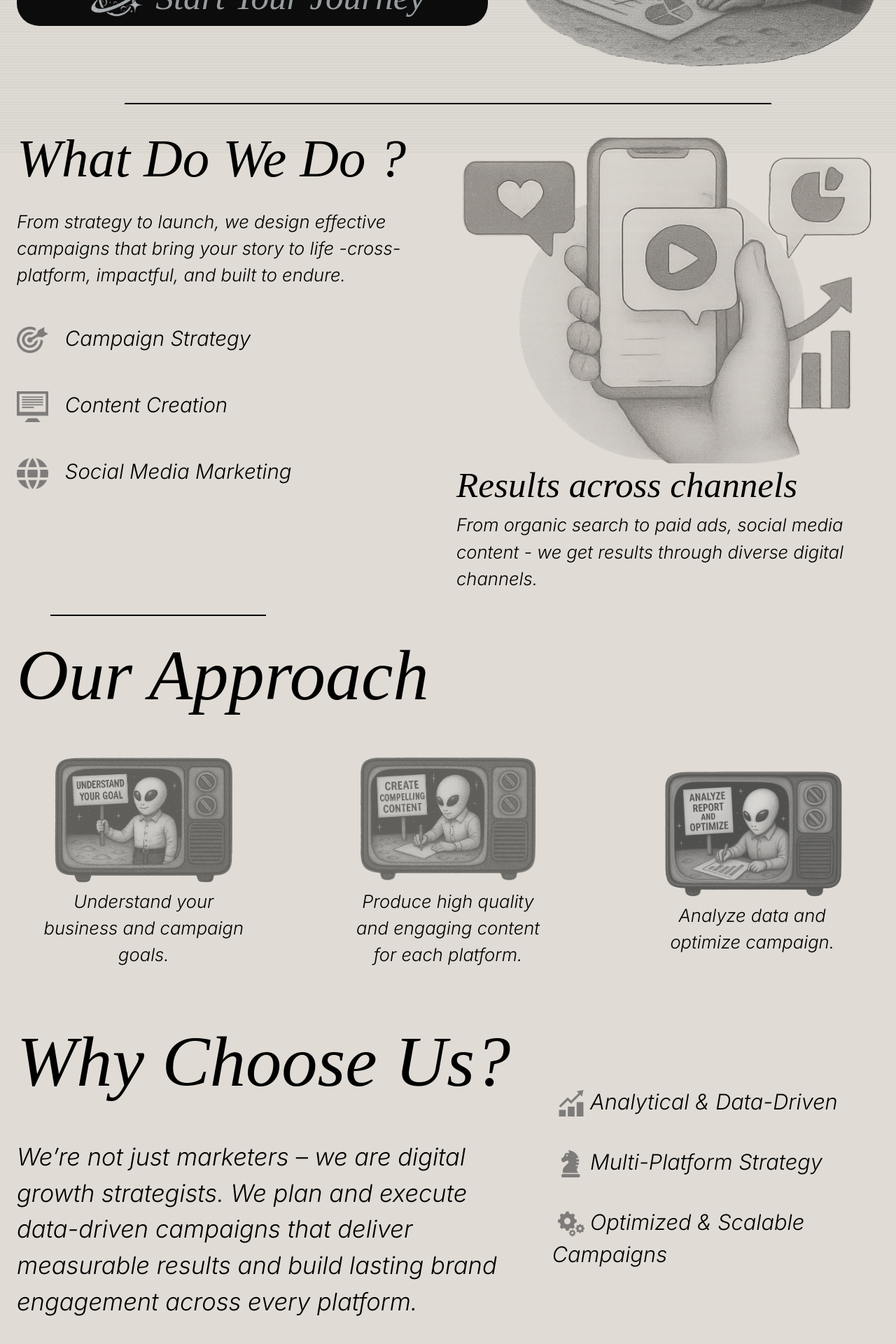
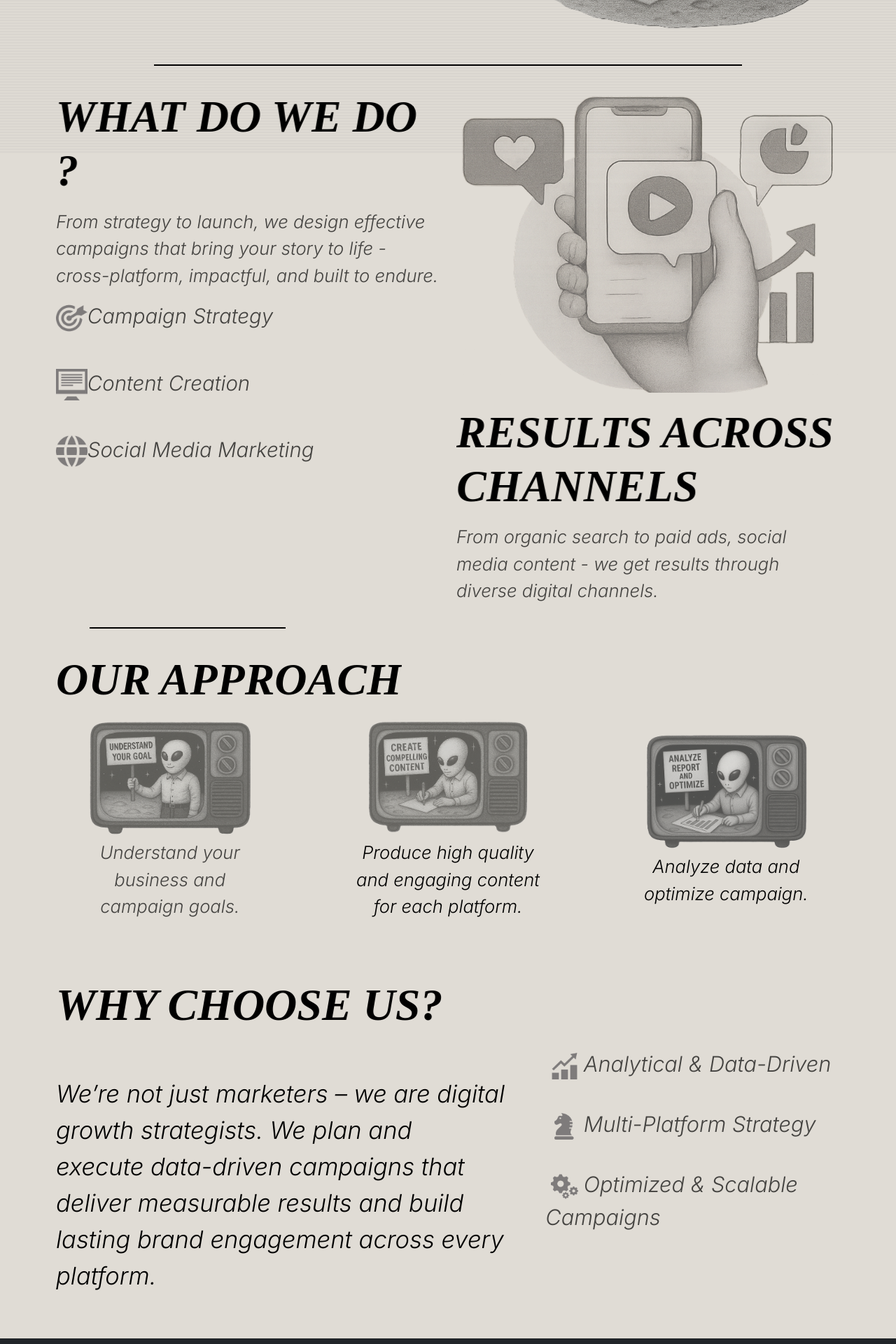
Before and after one commit to Media-Planet/Portfolio, a React (Vite) app in the folder frontend/: page /services/digital-marketing in a window 1280 px wide. Shown: the part 580-2500 px from the top of the page at 70% size. Built offline with nearby package versions, Linux system fonts and the light colour scheme.

Commit message:
changing digital marketing page fonts

```diff
--- a/frontend/src/pages/home/Home.tsx
+++ b/frontend/src/pages/home/Home.tsx
@@ -9,7 +9,6 @@ import rocket from "../../assets/image/rocket.png";
 import { useTranslation } from "react-i18next";
 import { Direction } from "../../util/i18n/Direction";
 
-
 interface Service {
   title: string;
   image: string;
@@ -17,34 +16,35 @@ interface Service {
   route: string;
 }
 function Home() {
-
   const [t, i18n] = useTranslation();
-
 
   const services: Service[] = [
     {
       title: t("Web Design & Development"),
       image: `${servicesOne}`,
       alt: t("Alien working on a laptop"),
-            route:'webdev',
+      route: "webdev",
     },
     {
       title: t("Board Game Design"),
       image: `${servicesTwo}`,
       alt: t("Alien designing a board game"),
-            route:'board-game',
+      route: "board-game",
     },
     {
-            title: t("Digital marketing campaigns and content creation"),
-            image: `${(i18n.language === 'ar') ? servicesThree_AR : servicesThree}`,
+      title: t("Digital marketing & SEO"),
+      image: `${i18n.language === "ar" ? servicesThree_AR : servicesThree}`,
       alt: t("Alien doing marketing"),
-            route:'digital-marketing',
+      route: "digital-marketing",
     },
   ];
 
   return (
     <>
-            <div className={`containerr bg-primary Times_New_RomanF_italic`} dir={Direction || 'ltr'}>
+      <div
+        className={`containerr bg-primary Times_New_RomanF_italic`}
+        dir={Direction || "ltr"}
+      >
         {/* Header Section */}
         <div
           className={`row  align-items-center justify-content-center align-items-center `}
@@ -53,22 +53,33 @@ function Home() {
             {/* left */}
             <div className={`${styles.cardCustom}`}>
               <h1
-                                className={`${styles.cardH1Font} ${styles.glitch} ${styles.title_1} ${(i18n.language === 'ar') ? 'pe-2' : ''}`}
+                className={`${styles.cardH1Font} ${styles.glitch} ${
+                  styles.title_1
+                } ${i18n.language === "ar" ? "pe-2" : ""}`}
               >
                 {t("Media Planet")}
               </h1>
               <div className={`${styles.textBox} `}>
                 <p className={` ${styles.paragraph}`}>
-                                    {t("Where bold ideas collide with storytelling, tech, and design to create immersive campaigns crafted to stand out, speak loud, and leave a mark.")}
+                  {t(
+                    "Where bold ideas collide with storytelling, tech, and design to create immersive campaigns crafted to stand out, speak loud, and leave a mark."
+                  )}
                 </p>
                 <img
                   src="src\assets\image\halfMoon.png"
-                                    className={`${styles.halfMoon} ${(i18n.language === 'ar') ? styles['mirror-y'] : ''}`}
+                  className={`${styles.halfMoon} ${
+                    i18n.language === "ar" ? styles["mirror-y"] : ""
+                  }`}
                   alt="half moon"
                 />
               </div>
               <div className=" mt-4">
-                                <a href="#form" className={`${styles['btnCustom']} ${(i18n.language === 'ar') ? styles['btn_1'] : ''}`}>
+                <a
+                  href="#form"
+                  className={`${styles["btnCustom"]} ${
+                    i18n.language === "ar" ? styles["btn_1"] : ""
+                  }`}
+                >
                   <img
                     src={logo}
                     className={`${styles.buttonLogo}`}
@@ -78,7 +89,11 @@ function Home() {
                 </a>
                 <a
                   href="#"
-                                    className={`mt-4 ${styles.btnGallery} ${(i18n.language === 'ar') ? styles['btn_2'] : styles['btnCustom']}`}
+                  className={`mt-4 ${styles.btnGallery} ${
+                    i18n.language === "ar"
+                      ? styles["btn_2"]
+                      : styles["btnCustom"]
+                  }`}
                 >
                   {t("Gallery")}
                 </a>
@@ -87,7 +102,11 @@ function Home() {
           </div>
           {/* right */}
           {/* Image  */}
-                    <div className={`col-md-6 d-flex justify-content-end ${(i18n.language === 'ar') ? styles['mirror-y'] : ''}`}>
+          <div
+            className={`col-md-6 d-flex justify-content-end ${
+              i18n.language === "ar" ? styles["mirror-y"] : ""
+            }`}
+          >
             <img
               src={TVAline}
               alt="Alien on TV"
@@ -110,7 +129,10 @@ function Home() {
                 key={index}
                 className={`col-md-4 mb-4 ${styles.serviceCard}`}
               >
-                                <a href={`services/${service.route}`} className="text-decoration-none">
+                <a
+                  href={`services/${service.route}`}
+                  className="text-decoration-none"
+                >
                   <div
                     className={`p-3 ${styles.h300} d-flex flex-column justify-content-between `}
                   >
@@ -190,7 +212,7 @@ function Home() {
               </form>
             </div>
 
-                        <div className={`col-md-6 text-center mt-4 mt-md-0 ${(i18n.language === 'en') ? styles['mirror-y'] : ''}`}>
+            <div className={`col-md-6 text-center mt-4 mt-md-0 `}>
               <img
                 src={rocket}
                 alt="Rocket"
--- a/frontend/src/pages/services/digitalMarketing/digitalMarketing.tsx
+++ b/frontend/src/pages/services/digitalMarketing/digitalMarketing.tsx
@@ -1,109 +1,207 @@
-import { useTranslation } from 'react-i18next';
-import style from '../services.module.css';
-import { Direction } from '../../../util/i18n/Direction';
-import imgs_fun from './data';
-import sec3_P1_AR from '../../../assets/Images/services/DigitalMarketing/Card_1_AR.png';
-import sec3_P2_AR from '../../../assets/Images/services/DigitalMarketing/Card_2_AR.png';
-import sec3_P3_AR from '../../../assets/Images/services/DigitalMarketing/Card_3_AR.png';
-import photo_AR from '../../../assets/Images/services/DigitalMarketing/1_AR.png'
+import { useTranslation } from "react-i18next";
+import style from "../services.module.css";
+import { Direction } from "../../../util/i18n/Direction";
+import imgs_fun from "./data";
+import sec3_P1_AR from "../../../assets/Images/services/DigitalMarketing/Card_1_AR.png";
+import sec3_P2_AR from "../../../assets/Images/services/DigitalMarketing/Card_2_AR.png";
+import sec3_P3_AR from "../../../assets/Images/services/DigitalMarketing/Card_3_AR.png";
+import photo_AR from "../../../assets/Images/services/DigitalMarketing/1_AR.png";
+import styles from "../../home/home.module.css";
+
 function DigitalMarketing() {
   const [t, i18n] = useTranslation();
   const imgs = imgs_fun();
   return (
     <>
-      <div className='px-3 px-sm-4 bg-primary' dir={Direction || 'ltr'}>
-        <h2 className={`Times_New_RomanF_italic text-black pt-2 ${style['H_S']}`}>{t("Digital Marketing")}</h2>
-        <div className='row justify-content-between'>
-          <section className='d-grid col-8 col-sm-7 pe-0'>
-            <p className={`align-self-center InterF text-black mb-0 ${style['P_S']} pe-0`}>{t("We create eye-catching content and smart campaigns that grow your brand, spark engagement, and drive results.")}</p>
-            < div className='align-self-center pe-0 me-sm-5' >
-              <button className={`bg-secondary text-success w-100 rounded-5 border-0 Times_New_RomanF_italic ${style['btn_S']} mt-3 mt-sm-0`}>
-                <img className={`mx-1 mx-sm-3 mb-sm-2 py-1 ${style['btm_Img_S']}`} src={imgs.logo} alt="Media Planet" />{t("Start Your Journey")}
+      <div
+        className="containerr bg-primary Times_New_RomanF_italic"
+        dir={Direction || "ltr"}
+      >
+        <h2
+          className={`${style["H_S"]} ${styles.cardH1Font} ${styles.glitch} ${styles.title_1}`}
+        >
+          {t("Digital Marketing")}
+        </h2>
+        <div className="row justify-content-between">
+          <section className="d-grid col-8 col-sm-7 pe-0">
+            <p className={`${styles.paragraph} ${style["P_S"]} pe-0`}>
+              {t(
+                "We create eye-catching content and smart campaigns that grow your brand, spark engagement, and drive results."
+              )}
+            </p>
+            <div className="align-self-center pe-0 me-sm-5">
+              <button
+                className={`bg-secondary text-success w-100 rounded-5 border-0 Times_New_RomanF_italic ${style["btn_S"]} mt-3 mt-sm-0`}
+              >
+                <img
+                  className={`mx-1 mx-sm-3 mb-sm-2 py-1 ${style["btm_Img_S"]}`}
+                  src={imgs.logo}
+                  alt="Media Planet"
+                />
+                {t("Start Your Journey")}
               </button>
             </div>
           </section>
-          <section className='col p-0'>
-            <img src={(i18n.language === 'ar') ? photo_AR : imgs.photo} className={`${style['img_S']}`} alt="... coding" />
+          <section className="col p-0">
+            <img
+              src={i18n.language === "ar" ? photo_AR : imgs.photo}
+              className={`${style["img_S"]}`}
+              alt="... coding"
+            />
           </section>
         </div>
 
-        <div className='d-flex justify-content-center'>
-          <p className='border border-black w-75 mt-4 mt-sm-5'></p>
+        <div className="d-flex justify-content-center">
+          <p className="border border-black w-75 mt-4 mt-sm-5"></p>
         </div>
 
         <div>
-          <div className='row'>
-            <section className='col-sm-6'>
-              <h2 className={`Times_New_RomanF_italic text-black mt-2 mt-sm-3 mb-sm-4  ${style['Sec2_H_S']}`}>{t("What Do We Do ?")}</h2>
-              <p className={`InterF text-black mb-4 mb-sm-5 ${style['Sec2_P_S_2']}`}>
-                {t("From strategy to launch, we design effective campaigns that bring your story to life -cross-platform, impactful, and built to endure.")}
+          <div className="row">
+            <section className="col-sm-6">
+              <h2
+                className={`${style["Sec2_H_S"]} ${styles.cardH1Font} ${styles.glitch} ${styles.title_1}`}
+              >
+                {t("What Do We Do ?")}
+              </h2>
+              <p className={`${styles.paragraph} ${style["Sec2_P_S_2"]}`}>
+                {t(
+                  "From strategy to launch, we design effective campaigns that bring your story to life -cross-platform, impactful, and built to endure."
+                )}
               </p>
 
-              <ul className='list-unstyled list d-flex flex-column gap-4 gap-sm-5 m-0'>
-                <li className={`${style['Sec2_Ul_S']} InterF text-black`}><img src={imgs.sec2_S1} className={`me-2 me-sm-4 ${style['Sec2_S_img_S']}`} />
+              <ul className="list-unstyled list d-flex flex-column gap-4 gap-sm-5 m-0">
+                <li className={`${style["Sec2_Ul_S"]} ${styles.paragraph}`}>
+                  <img
+                    src={imgs.sec2_S1}
+                    className={` ${style["Sec2_S_img_S"]}`}
+                  />
                   {t("Campaign Strategy")}
                 </li>
-                <li className={`${style['Sec2_Ul_S']} InterF text-black`}><img src={imgs.sec2_S2} className={`me-2 me-sm-4 ${style['Sec2_S_img_S']}`} />
+                <li className={`${style["Sec2_Ul_S"]} ${styles.paragraph} `}>
+                  <img
+                    src={imgs.sec2_S2}
+                    className={`${style["Sec2_S_img_S"]}`}
+                  />
                   {t("Content Creation")}
                 </li>
-                <li className={`${style['Sec2_Ul_S']} InterF text-black`}><img src={imgs.sec2_S3} className={`me-2 me-sm-4 ${style['Sec2_S_img_S']}`} />
+                <li className={`${style["Sec2_Ul_S"]} ${styles.paragraph}`}>
+                  <img
+                    src={imgs.sec2_S3}
+                    className={` ${style["Sec2_S_img_S"]}`}
+                  />
                   {t("Social Media Marketing")}
                 </li>
               </ul>
             </section>
 
-            <section className='col-sm-6'>
-
-              <img src={imgs.sec2_png1} alt="#" className={`${style['img_S']}`} />
-              <h3 className={`Times_New_RomanF_italic text-black ${style['Sec2_H_S_2']}`}>{t("Results across channels")}</h3>
-              <p className={`InterF text-black ${style['Sec2_P_S_2']}`}>{t("From organic search to paid ads, social media content - we get results through diverse digital channels.")}
+            <section className="col-sm-6">
+              <img
+                src={imgs.sec2_png1}
+                alt="#"
+                className={`${style["img_S"]}`}
+              />
+              <h3
+                className={` ${style["Sec2_H_S_2"]} ${styles.cardH1Font} ${styles.glitch} ${styles.title_1}`}
+              >
+                {t("Results across channels")}
+              </h3>
+              <p className={`${styles.paragraph} ${style["Sec2_P_S_2"]}`}>
+                {t(
+                  "From organic search to paid ads, social media content - we get results through diverse digital channels."
+                )}
               </p>
-
             </section>
           </div>
-          <div className='d-flex mt-3'>
-            <p className='mx-5 border border-black w-25'></p>
+          <div className="d-flex mt-3">
+            <p className="mx-5 border border-black w-25"></p>
           </div>
         </div>
 
         <div>
-          <h2 className={`Times_New_RomanF_italic text-black mb-4 mt-2 mt-sm-2 mb-sm-5 ${style['H_S3']}`}>{t("Our Approach")}</h2>
+          <h2
+            className={`${styles.cardH1Font} ${styles.glitch} ${styles.title_1} ${style["H_S3"]}`}
+          >
+            {t("Our Approach")}
+          </h2>
 
-          <section className='row gap-5 justify-content-around'>
-            <div className='col-3 d-flex justify-content-center flex-column'>
-              <img src={(i18n.language === "ar") ? sec3_P1_AR : imgs.sec3_P1} />
-              <p className={`${style['Sec3_P_S']} InterF text-black text-center`}>{t("Understand your business and campaign goals.")}</p>
+          <section className="row gap-5 justify-content-around">
+            <div className="col-3 d-flex justify-content-center flex-column">
+              <img src={i18n.language === "ar" ? sec3_P1_AR : imgs.sec3_P1} />
+              <p
+                className={`${style["Sec3_P_S"]} ${styles.paragraph} text-center`}
+              >
+                {t("Understand your business and campaign goals.")}
+              </p>
             </div>
-            <div className='col-3 d-flex justify-content-center flex-column text-center'>
-              <img src={(i18n.language === "ar") ? sec3_P2_AR : imgs.sec3_P2} />
-              <p className={`${style['Sec3_P_S']} InterF text-black`}>{t("Produce high quality and engaging content for each platform.")}</p>
+            <div className="col-3 d-flex justify-content-center flex-column text-center">
+              <img src={i18n.language === "ar" ? sec3_P2_AR : imgs.sec3_P2} />
+              <p
+                className={`${style["Sec3_P_S"]} ${styles.paragraph} text-black`}
+              >
+                {t(
+                  "Produce high quality and engaging content for each platform."
+                )}
+              </p>
             </div>
-            <div className='col-3 d-flex justify-content-center flex-column text-center'>
-              <img src={(i18n.language === "ar") ? sec3_P3_AR : imgs.sec3_P3} />
-              <p className={`${style['Sec3_P_S']} InterF text-black`}>{t("Analyze data and optimize campaign.")}</p>
+            <div className="col-3 d-flex justify-content-center flex-column text-center">
+              <img src={i18n.language === "ar" ? sec3_P3_AR : imgs.sec3_P3} />
+              <p
+                className={`${style["Sec3_P_S"]} ${styles.paragraph} text-black`}
+              >
+                {t("Analyze data and optimize campaign.")}
+              </p>
             </div>
           </section>
         </div>
 
-        <div className='mt-sm-5'>
-
-          <section className='row'>
-            <div className='col-7'>
-              <h2 className={`Times_New_RomanF_italic text-black mt-2 mb-5 ${style['H_S']}`}>{t("Why Choose Us?")}</h2>
-              <p className={`InterF text-black my-5 ${style['P_S']}`}>{t("We’re not just marketers – we are digital growth strategists. We plan and execute data-driven campaigns that deliver measurable results and build lasting brand engagement across every platform.")}
+        <div className="mt-sm-5">
+          <section className="row">
+            <div className="col-7">
+              <h2
+                className={`${styles.cardH1Font} ${styles.glitch} ${styles.title_1} ${style["H_S"]}`}
+              >
+                {t("Why Choose Us?")}
+              </h2>
+              <p
+                className={`${styles.paragraph} text-black my-5 ${style["P_S"]}`}
+              >
+                {t(
+                  "We’re not just marketers – we are digital growth strategists. We plan and execute data-driven campaigns that deliver measurable results and build lasting brand engagement across every platform."
+                )}
               </p>
             </div>
 
-            <div className='col-5 align-content-center'>
-              <li className='list-unstyled d-flex flex-column gap-4'>
-                <ul className={`${style['Sec3_Ul_S']} InterF text-black align-content-center`}>
-                  <img src={imgs.sec3_S4} className={`${style['Sec3_S_img_S']} mx-2`} alt="..." />{t("Analytical & Data-Driven")}
+            <div className="col-5 align-content-center">
+              <li className="list-unstyled d-flex flex-column gap-4">
+                <ul
+                  className={`${style["Sec3_Ul_S"]} ${styles.paragraph} align-content-center`}
+                >
+                  <img
+                    src={imgs.sec3_S4}
+                    className={`${style["Sec3_S_img_S"]} mx-2`}
+                    alt="..."
+                  />
+                  {t("Analytical & Data-Driven")}
                 </ul>
-                <ul className={`${style['Sec3_Ul_S']} InterF text-black align-content-center`}>
-                  <img src={imgs.sec3_S5} className={`${style['Sec3_S_img_S']} mx-2`} alt="..." />{t("Multi-Platform Strategy")}
+                <ul
+                  className={`${style["Sec3_Ul_S"]} ${styles.paragraph} align-content-center`}
+                >
+                  <img
+                    src={imgs.sec3_S5}
+                    className={`${style["Sec3_S_img_S"]} mx-2`}
+                    alt="..."
+                  />
+                  {t("Multi-Platform Strategy")}
                 </ul>
-                <ul className={`${style['Sec3_Ul_S']} InterF text-black align-content-center`}>
-                  <img src={imgs.sec3_S6} className={`${style['Sec3_S_img_S']} mx-2`} alt="..." />{t("Optimized & Scalable Campaigns")}
+                <ul
+                  className={`${style["Sec3_Ul_S"]} ${styles.paragraph} align-content-center`}
+                >
+                  <img
+                    src={imgs.sec3_S6}
+                    className={`${style["Sec3_S_img_S"]} mx-2`}
+                    alt="..."
+                  />
+                  {t("Optimized & Scalable Campaigns")}
                 </ul>
               </li>
             </div>
@@ -111,7 +209,7 @@ function DigitalMarketing() {
         </div>
       </div>
     </>
-  )
+  );
 }
 
 export default DigitalMarketing;
```
Also changed, not shown: frontend/src/pages/services/webDevelopment/webDev.tsx (+153 -60 lines). Lines whose indentation alone changed are shown as unchanged.
